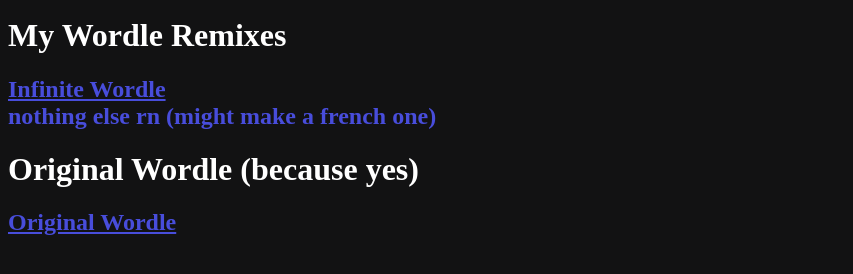
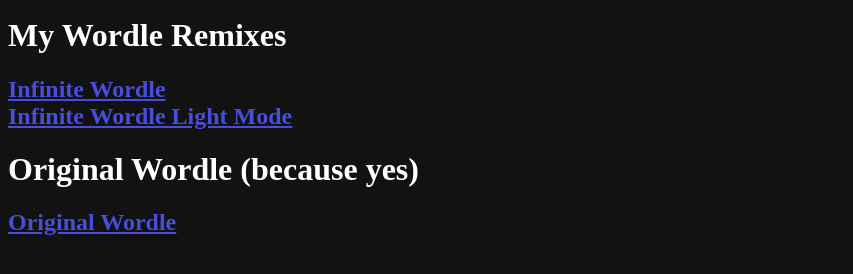
Before and after one commit to frogcreationgroup/frogcreationgroup.github.io, a plain HTML site: page home/index.html in a window 1280 px wide. Shown: the part 156-430 px from the top of the page, without its empty margins (0-853 px from the left). Drawn offline with Linux system fonts and the light colour scheme.

Commit message:
Update index.html

```diff
--- a/home/index.html
+++ b/home/index.html
@@ -23,7 +23,7 @@ a {color: #484ddb}
 wow you found my super secret homepage you get a cookie</p>
 <h1> My Wordle Remixes </h1>
 <h2><a href="https://frogcreationgroup.github.io">Infinite Wordle</a> <br>
-nothing else rn (might make a french one)
+<a href="https://frogcreationgroup.github.io/light">Infinite Wordle Light Mode</a>
 </h2>
 <h1> Original Wordle (because yes) </h1>
 <h2><a href="https://www.nytimes.com/games/wordle/index.html">Original Wordle</a> <br>
```
